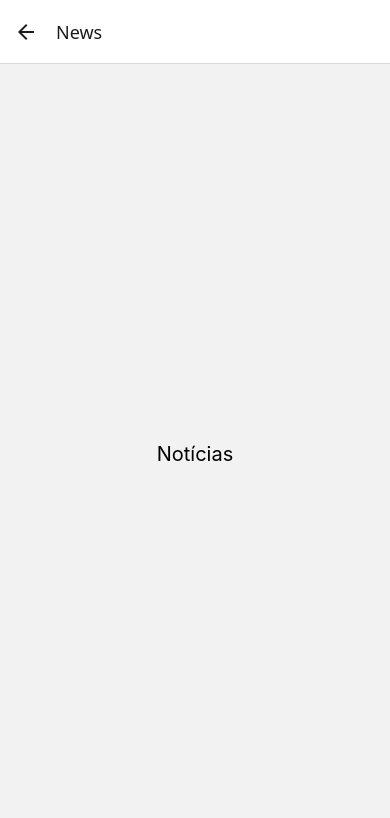
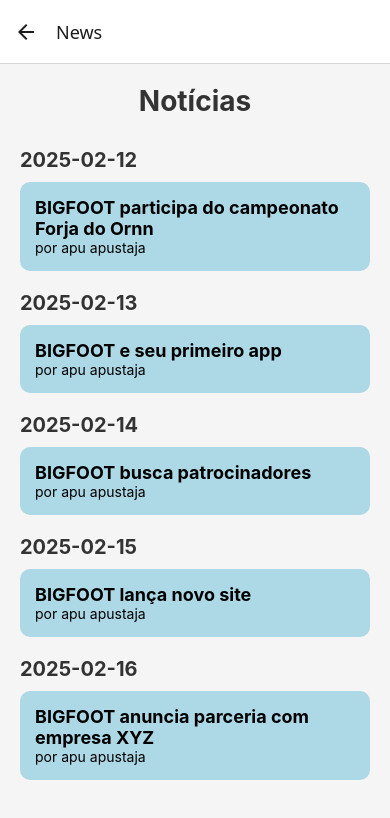
Before and after one commit to magroalbino/bigfoot-lol-app, a React Native app: screen /News in a window 390 px wide. Shown: the top 818 px of the page. Built offline with nearby package versions, Linux system fonts and the light colour scheme.

Commit message:
Add metro configuration, update type definitions, and enhance screens with detailed player and news information

```diff
--- a/app.json
+++ b/app.json
@@ -19,10 +19,16 @@
       "adaptiveIcon": {
         "foregroundImage": "./assets/adaptive-icon.png",
         "backgroundColor": "#ffffff"
-      }
+      },
+      "package": "com.magroalbino.bigfootlolapp"
     },
     "web": {
       "favicon": "./assets/favicon.png"
+    },
+    "extra": {
+      "eas": {
+        "projectId": "0ea53a31-78e0-4612-ba33-796759ed534a"
+      }
     }
   }
 }
--- a/app/games/GamesScreen.tsx
+++ b/app/games/GamesScreen.tsx
@@ -1,10 +1,47 @@
 import React from 'react';
-import { View, Text, StyleSheet } from 'react-native';
+import { View, Text, StyleSheet, FlatList, TouchableOpacity, Linking } from 'react-native';
+
+const gamesData = [
+  {
+    id: '1',
+    teams: 'BIGFOOT Esports x ALPHA ESPORTS',
+    date: '2025-02-20',
+    time: '18:00',
+    championship: 'Liga Nacional',
+    twitchLink: 'https://www.twitch.tv/magroalbino',
+  },
+  {
+    id: '2',
+    teams: 'BIGFOOT Esports x BETA ESPORTS',
+    date: '2025-02-25',
+    time: '20:00',
+    championship: 'Liga Internacional',
+    twitchLink: 'https://www.twitch.tv/magroalbino',
+  },
+  // Adicione mais jogos conforme necessário
+];
 
 const GamesScreen = () => {
+  const renderItem = ({ item }) => (
+    <View style={styles.gameCard}>
+      <Text style={styles.teams}>{item.teams}</Text>
+      <Text style={styles.details}>Dia: {item.date}</Text>
+      <Text style={styles.details}>Horário: {item.time}</Text>
+      <Text style={styles.details}>Campeonato: {item.championship}</Text>
+      <TouchableOpacity onPress={() => Linking.openURL(item.twitchLink)}>
+        <Text style={styles.twitchLink}>Assista na Twitch</Text>
+      </TouchableOpacity>
+    </View>
+  );
+
   return (
     <View style={styles.container}>
-      <Text style={styles.text}>Próximos Jogos</Text>
+      <Text style={styles.header}>Próximos Jogos</Text>
+      <FlatList
+        data={gamesData}
+        renderItem={renderItem}
+        keyExtractor={item => item.id}
+      />
     </View>
   );
 };
@@ -12,11 +49,37 @@ const GamesScreen = () => {
 const styles = StyleSheet.create({
   container: {
     flex: 1,
-    justifyContent: 'center',
-    alignItems: 'center',
+    padding: 20,
+    backgroundColor: '#f5f5f5',
   },
-  text: {
+  header: {
+    fontSize: 28,
+    fontWeight: 'bold',
+    color: '#333',
+    marginBottom: 20,
+    textAlign: 'center',
+  },
+  gameCard: {
+    backgroundColor: '#ADD8E6',
+    padding: 15,
+    borderRadius: 10,
+    marginBottom: 15,
+  },
+  teams: {
     fontSize: 20,
+    fontWeight: 'bold',
+    color: '#000',
+    marginBottom: 10,
+  },
+  details: {
+    fontSize: 16,
+    color: '#000',
+    marginBottom: 5,
+  },
+  twitchLink: {
+    fontSize: 16,
+    color: '#1E90FF',
+    textDecorationLine: 'underline',
   },
 });
 
--- a/app/lineup/LineupScreen.tsx
+++ b/app/lineup/LineupScreen.tsx
@@ -1,17 +1,18 @@
 import React from 'react';
 import { View, Text, FlatList, TouchableOpacity, StyleSheet } from 'react-native';
-import { useNavigation } from '@react-navigation/native';
+import { useNavigation, NavigationProp } from '@react-navigation/native';
+import { RootStackParamList } from '../../types'; // Ajuste o caminho da importação conforme necessário
 
 const players = [
-  { id: '1', name: 'Auditorovisk', realName: 'Fábio Silva', age: 22, favoriteChampion: 'Lee Sin' },
-  { id: '2', name: 'GALO VIGARISTA', realName: 'Lucas Oliveira', age: 24, favoriteChampion: 'Zed' },
-  { id: '3', name: 'RicaForex', realName: 'Mariana Costa', age: 21, favoriteChampion: 'Ahri' },
-  { id: '4', name: 'Smolder', realName: 'Ricardo Souza', age: 25, favoriteChampion: 'Malphite' },
-  { id: '5', name: 'iquinho', realName: 'Ana Beatriz', age: 23, favoriteChampion: 'Ashe' },
+  { id: '1', name: 'Auditorovisk', position: 'Top' },
+  { id: '2', name: 'GALO VIGARISTA', position: 'Jungle' },
+  { id: '3', name: 'RicaForex', position: 'Mid' },
+  { id: '4', name: 'Smolder', position: 'Adcarry' },
+  { id: '5', name: 'iquinho', position: 'Support' },
 ];
 
-export default function LineupScreen() {
-  const navigation = useNavigation();
+const LineupScreen = () => {
+  const navigation = useNavigation<NavigationProp<RootStackParamList>>();
 
   const renderItem = ({ item }) => (
     <TouchableOpacity
@@ -19,12 +20,13 @@ export default function LineupScreen() {
       onPress={() => navigation.navigate('PlayerDetails', { player: item })}
     >
       <Text style={styles.playerName}>{item.name}</Text>
+      <Text style={styles.playerPosition}>{item.position}</Text>
     </TouchableOpacity>
   );
 
   return (
     <View style={styles.container}>
-      <Text style={styles.header}>Line-up do BIGFOOT eSports</Text>
+      <Text style={styles.header}>Line-up do BIGFOOT Esports 2025</Text>
       <FlatList
         data={players}
         renderItem={renderItem}
@@ -32,7 +34,7 @@ export default function LineupScreen() {
       />
     </View>
   );
-}
+};
 
 const styles = StyleSheet.create({
   container: {
@@ -43,7 +45,7 @@ const styles = StyleSheet.create({
   header: {
     fontSize: 28,
     fontWeight: 'bold',
-    color: '#ADD8E6',
+    color: '#000', // Cor preta para o título
     marginBottom: 20,
     textAlign: 'center',
   },
@@ -56,6 +58,13 @@ const styles = StyleSheet.create({
   },
   playerName: {
     fontSize: 18,
+    fontWeight: 'bold',
+    color: '#000',
+  },
+  playerPosition: {
+    fontSize: 16,
     color: '#000',
   },
 });
+
+export default LineupScreen;
--- a/app/lineup/PlayerDetailsScreen.tsx
+++ b/app/lineup/PlayerDetailsScreen.tsx
@@ -1,10 +1,19 @@
 import React from 'react';
 import { View, Text, StyleSheet } from 'react-native';
+import { RouteProp } from '@react-navigation/native';
+import { RootStackParamList } from '../../types';
 
-const PlayerDetailsScreen = () => {
+type PlayerDetailsScreenRouteProp = RouteProp<RootStackParamList, 'PlayerDetails'>;
+
+const PlayerDetailsScreen = ({ route }: { route: PlayerDetailsScreenRouteProp }) => {
+  const { player } = route.params;
+
   return (
     <View style={styles.container}>
-      <Text style={styles.text}>Detalhes do Jogador</Text>
+      <Text style={styles.name}>{player.name}</Text>
+      <Text style={styles.realName}>Nome: {player.realName}</Text>
+      <Text style={styles.age}>Idade: {player.age}</Text>
+      <Text style={styles.favoriteChampion}>Campeão Favorito: {player.favoriteChampion}</Text>
     </View>
   );
 };
@@ -14,9 +23,28 @@ const styles = StyleSheet.create({
     flex: 1,
     justifyContent: 'center',
     alignItems: 'center',
+    padding: 20,
+    backgroundColor: '#f5f5f5',
   },
-  text: {
+  name: {
+    fontSize: 28,
+    fontWeight: 'bold',
+    marginBottom: 15,
+    color: '#333',
+  },
+  realName: {
     fontSize: 20,
+    marginBottom: 10,
+    color: '#666',
+  },
+  age: {
+    fontSize: 20,
+    marginBottom: 10,
+    color: '#666',
+  },
+  favoriteChampion: {
+    fontSize: 20,
+    color: '#666',
   },
 });
 
--- a/app/news/NewsDetailsScreen.tsx
+++ b/app/news/NewsDetailsScreen.tsx
@@ -1,10 +1,24 @@
 import React from 'react';
 import { View, Text, StyleSheet } from 'react-native';
+import { RouteProp } from '@react-navigation/native';
+import { RootStackParamList } from '../../types';
 
-const NewsDetailsScreen = () => {
+type NewsDetailsScreenRouteProp = RouteProp<RootStackParamList, 'NewsDetails'>;
+
+const NewsDetailsScreen = ({ route }: { route: NewsDetailsScreenRouteProp }) => {
+    const { news } = route.params;
+
     return (
         <View style={styles.container}>
-      <Text style={styles.text}>Detalhes da Notícia</Text>
+            <Text style={styles.title}>{news.title}</Text>
+            <Text style={styles.date}>{news.date}</Text>
+            <Text style={styles.content}>
+                {news.id === '1' && 'BIGFOOT Esports participou do campeonato Forja do Ornn, realizado em São Paulo, e teve um desempenho impressionante, alcançando as semifinais. A equipe mostrou grande habilidade e trabalho em equipe, destacando-se entre os competidores.'}
+                {news.id === '2' && 'BIGFOOT Esports lançou seu primeiro aplicativo móvel, disponível para Android e iOS. O aplicativo oferece notícias, atualizações, calendário de eventos e muito mais, permitindo que os fãs fiquem sempre informados sobre as atividades da equipe.'}
+                {news.id === '3' && 'BIGFOOT Esports está em busca de novos patrocinadores para apoiar a equipe em suas próximas competições e eventos. A equipe está aberta a parcerias que possam contribuir para o crescimento e desenvolvimento do time.'}
+                {news.id === '4' && 'BIGFOOT Esports lançou um novo site com design moderno e funcionalidades aprimoradas para melhor atender seus fãs. O novo site inclui seções dedicadas a notícias, calendário de eventos, perfis de jogadores e muito mais.'}
+                {news.id === '5' && 'BIGFOOT Esports anunciou uma nova parceria com a empresa XYZ, visando fortalecer a equipe e expandir suas operações. A parceria trará novos recursos e oportunidades para a equipe, permitindo que eles alcancem novos patamares no cenário competitivo.'}
+            </Text>
         </View>
     );
 };
@@ -12,11 +26,21 @@ const NewsDetailsScreen = () => {
 const styles = StyleSheet.create({
     container: {
         flex: 1,
-    justifyContent: 'center',
-    alignItems: 'center',
+        padding: 16,
+        backgroundColor: '#fff',
     },
-  text: {
-    fontSize: 20,
+    title: {
+        fontSize: 24,
+        fontWeight: 'bold',
+        marginBottom: 8,
+    },
+    date: {
+        fontSize: 16,
+        color: '#888',
+        marginBottom: 16,
+    },
+    content: {
+        fontSize: 16,
     },
 });
 
--- a/app/news/NewsScreen.tsx
+++ b/app/news/NewsScreen.tsx
@@ -1,10 +1,51 @@
 import React from 'react';
-import { View, Text, StyleSheet } from 'react-native';
+import { View, Text, SectionList, TouchableOpacity, StyleSheet } from 'react-native';
+import { useNavigation, NavigationProp } from '@react-navigation/native';
+import { RootStackParamList } from '../../types';
+
+const newsData = [
+    { id: '1', date: '2025-02-12', title: 'BIGFOOT participa do campeonato Forja do Ornn', author: 'por apu apustaja' },
+    { id: '2', date: '2025-02-13', title: 'BIGFOOT e seu primeiro app', author: 'por apu apustaja' },
+    { id: '3', date: '2025-02-14', title: 'BIGFOOT busca patrocinadores', author: 'por apu apustaja' },
+    { id: '4', date: '2025-02-15', title: 'BIGFOOT lança novo site', author: 'por apu apustaja' },
+    { id: '5', date: '2025-02-16', title: 'BIGFOOT anuncia parceria com empresa XYZ', author: 'por apu apustaja' },
+    // Adicione mais notícias conforme necessário
+];
 
 const NewsScreen = () => {
+    const navigation = useNavigation<NavigationProp<RootStackParamList>>();
+
+    const renderItem = ({ item }) => (
+        <TouchableOpacity
+            style={styles.newsItem}
+            onPress={() => navigation.navigate('NewsDetails', { news: item })}
+        >
+            <Text style={styles.title}>{item.title}</Text>
+            <Text style={styles.author}>{item.author}</Text>
+        </TouchableOpacity>
+    );
+
+    const sections = Object.keys(newsData.reduce((acc, news) => {
+        (acc[news.date] = acc[news.date] || []).push(news);
+        return acc;
+    }, {})).map(date => ({
+        title: date,
+        data: newsData.filter(news => news.date === date)
+    }));
+
     return (
         <View style={styles.container}>
-      <Text style={styles.text}>Notícias</Text>
+            <Text style={styles.header}>Notícias</Text>
+            <SectionList
+                sections={sections}
+                keyExtractor={(item) => item.id}
+                renderItem={renderItem}
+                renderSectionHeader={({ section: { title } }) => (
+                    <Text style={styles.dateHeader}>{title}</Text>
+                )}
+                ItemSeparatorComponent={() => <View style={styles.separator} />}
+                contentContainerStyle={styles.sectionListContent}
+            />
         </View>
     );
 };
@@ -12,11 +53,42 @@ const NewsScreen = () => {
 const styles = StyleSheet.create({
     container: {
         flex: 1,
-    justifyContent: 'center',
-    alignItems: 'center',
+        padding: 20,
+        backgroundColor: '#f5f5f5',
     },
-  text: {
+    header: {
+        fontSize: 28,
+        fontWeight: 'bold',
+        color: '#333',
+        marginBottom: 20,
+        textAlign: 'center',
+    },
+    newsItem: {
+        padding: 15,
+        backgroundColor: '#ADD8E6',
+        borderRadius: 10,
+        marginBottom: 10,
+    },
+    title: {
+        fontSize: 18,
+        fontWeight: 'bold',
+        color: '#000',
+    },
+    author: {
+        fontSize: 14,
+        color: '#000',
+    },
+    dateHeader: {
         fontSize: 20,
+        fontWeight: 'bold',
+        marginVertical: 10,
+        color: '#333',
+    },
+    separator: {
+        height: 10,
+    },
+    sectionListContent: {
+        paddingBottom: 20, // Adiciona espaço extra na parte inferior da lista
     },
 });
 
--- /dev/null
+++ b/metro.config.js
@@ -0,0 +1,6 @@
+// filepath: /c:/Users/yanre/Documents/bigfoot-lol-app/metro.config.js
+const { getDefaultConfig } = require('expo/metro-config');
+
+const defaultConfig = getDefaultConfig(__dirname);
+
+module.exports = defaultConfig;
--- a/types.ts
+++ b/types.ts
@@ -1,9 +1,9 @@
 export type RootStackParamList = {
   Home: undefined;
   News: undefined;
-  NewsDetails: undefined;
+  NewsDetails: { news: any };
   Lineup: undefined;
-  PlayerDetails: undefined;
+  PlayerDetails: { player: any };
   Games: undefined;
   Donate: undefined;
 };
```
Also changed, not shown: eas.json (added, +21 -0 lines), package.json (+5 -2 lines), 1 other file (tests, documents, lock files or other folders). Lines whose indentation alone changed are shown as unchanged.
